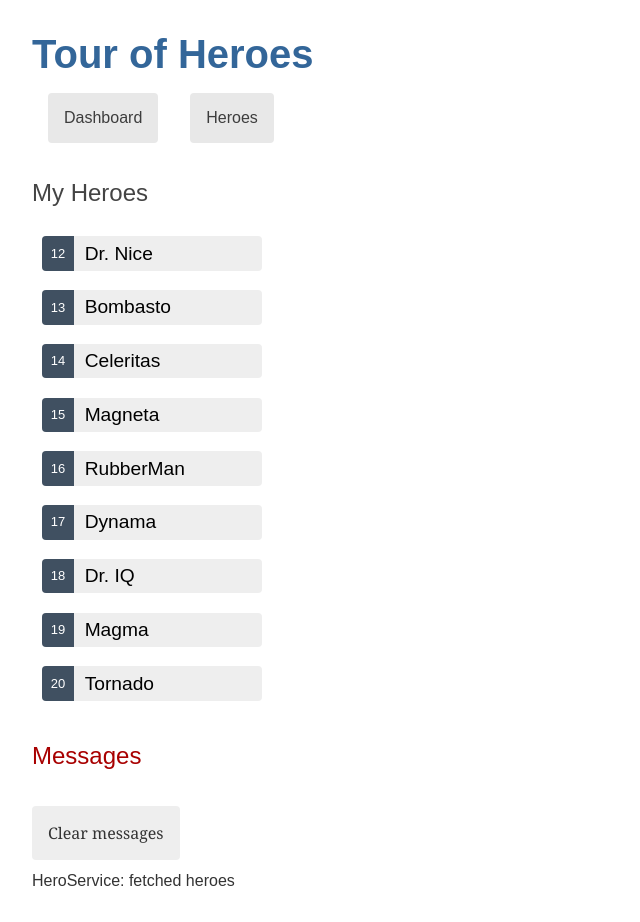
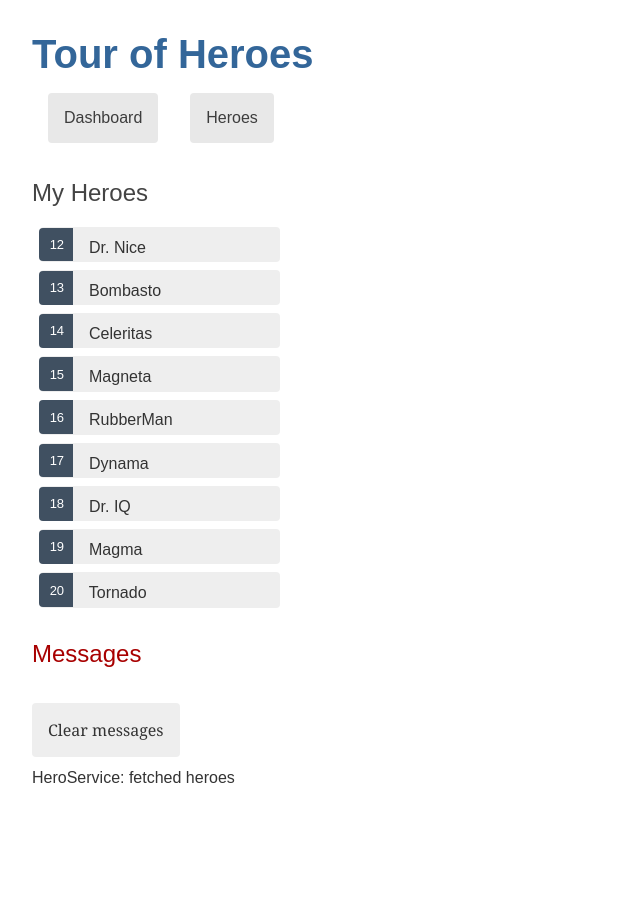
Before and after one commit to tlavrova/angular-tour-of-heroes, an Angular app: page /heroes in a window 1280 px wide. Shown: the whole page, without its empty margins (0-640 px from the left). After the commit the page ends 819 px from the top, so only its background shows below. Built offline with nearby package versions, Linux system fonts and the light colour scheme.

Commit message:
Navigating to hero details

```diff
--- a/src/app/app-routing.module.ts
+++ b/src/app/app-routing.module.ts
@@ -2,11 +2,13 @@
 import { RouterModule, Routes } from '@angular/router';
 import { HeroesComponent } from './heroes/heroes.component';
 import {DashboardComponent} from "./dashboard/dashboard.component";
+import {HeroDetailComponent} from "./hero-detail/hero-detail.component";
 
 const routes: Routes = [
+  { path: '', redirectTo: '/dashboard', pathMatch: 'full' },
   { path: 'heroes', component: HeroesComponent },
   { path: 'dashboard', component: DashboardComponent },
-  { path: '', redirectTo: '/dashboard', pathMatch: 'full' }
+  { path: 'detail/:id', component: HeroDetailComponent }
 ];
 
 @NgModule({
--- a/src/app/dashboard/dashboard.component.ts
+++ b/src/app/dashboard/dashboard.component.ts
@@ -8,7 +8,7 @@
   template: `
     <h2>Top Heroes</h2>
     <div class="heroes-menu">
-      <a *ngFor="let hero of heroes">
+      <a *ngFor="let hero of heroes" routerLink="/detail/{{hero.id}}">
         {{hero.name}}
       </a>
     </div>
--- a/src/app/heroes/heroes.component.css
+++ b/src/app/heroes/heroes.component.css
@@ -5,49 +5,35 @@
   padding: 0;
   width: 15em;
 }
-
 .heroes li {
-  display: flex;
+  position: relative;
+  cursor: pointer;
 }
 
-.heroes button {
-  flex: 1;
-  cursor: pointer;
-  position: relative;
-  left: 0;
-  background-color: #EEE;
-  margin: .5em;
-  padding: 0;
-  border-radius: 4px;
-  display: flex;
-  align-items: stretch;
-  height: 1.8em;
-}
-
-.heroes button:hover {
-  color: #2c3a41;
-  background-color: #e6e6e6;
+.heroes li:hover {
   left: .1em;
 }
 
-.heroes button:active {
+.heroes a {
+  color: #333;
+  text-decoration: none;
+  background-color: #EEE;
+  margin: .5em;
+  padding: .3em 0;
+  height: 1.6em;
+  border-radius: 4px;
+  display: block;
+  width: 100%;
+}
+
+.heroes a:hover {
+  color: #2c3a41;
+  background-color: #e6e6e6;
+}
+
+.heroes a:active {
   background-color: #525252;
   color: #fafafa;
-}
-
-.heroes button.selected {
-  background-color: black;
-  color: white;
-}
-
-.heroes button.selected:hover {
-  background-color: #505050;
-  color: white;
-}
-
-.heroes button.selected:active {
-  background-color: black;
-  color: white;
 }
 
 .heroes .badge {
@@ -57,10 +43,12 @@
   padding: 0.8em 0.7em 0 0.7em;
   background-color: #405061;
   line-height: 1em;
+  position: relative;
+  left: -1px;
+  top: -4px;
+  height: 1.8em;
+  min-width: 16px;
+  text-align: right;
   margin-right: .8em;
   border-radius: 4px 0 0 4px;
 }
-
-.heroes .name {
-  align-self: center;
-}
--- a/src/app/heroes/heroes.component.ts
+++ b/src/app/heroes/heroes.component.ts
@@ -1,7 +1,6 @@
 import { Component, OnInit } from '@angular/core';
 import {Hero} from "../hero";
 import {HeroService} from "../hero.service";
-import {MessageService} from "../message.service";
 
 @Component({
   selector: 'app-heroes',
@@ -10,29 +9,22 @@
     <h2>My Heroes</h2>
     <ul class="heroes">
       <li *ngFor="let hero of heroes">
-        <button type="button" (click)="onSelect(hero)" [class.selected]="hero === selectedHero">
+        <a routerLink="/detail/{{hero.id}}">
           <span class="badge">{{hero.id}}</span>
-          <span class="name">{{hero.name}}</span>
-        </button>
+          {{hero.name}}
+        </a>
       </li>
     </ul>
-    <app-hero-detail [hero]="selectedHero"></app-hero-detail>
   `
 })
 export class HeroesComponent implements OnInit {
 
   heroes: Hero[] = []
-  selectedHero?: Hero
 
-  constructor(private heroService: HeroService, private messageService: MessageService) { }
+  constructor(private heroService: HeroService) { }
 
   ngOnInit(): void {
     this.getHeroes()
-  }
-
-  onSelect(hero: Hero) {
-    this.selectedHero = hero
-    this.messageService.add(`HeroesComponent: Selected hero id=${hero.id}`)
   }
 
   getHeroes() {
```
